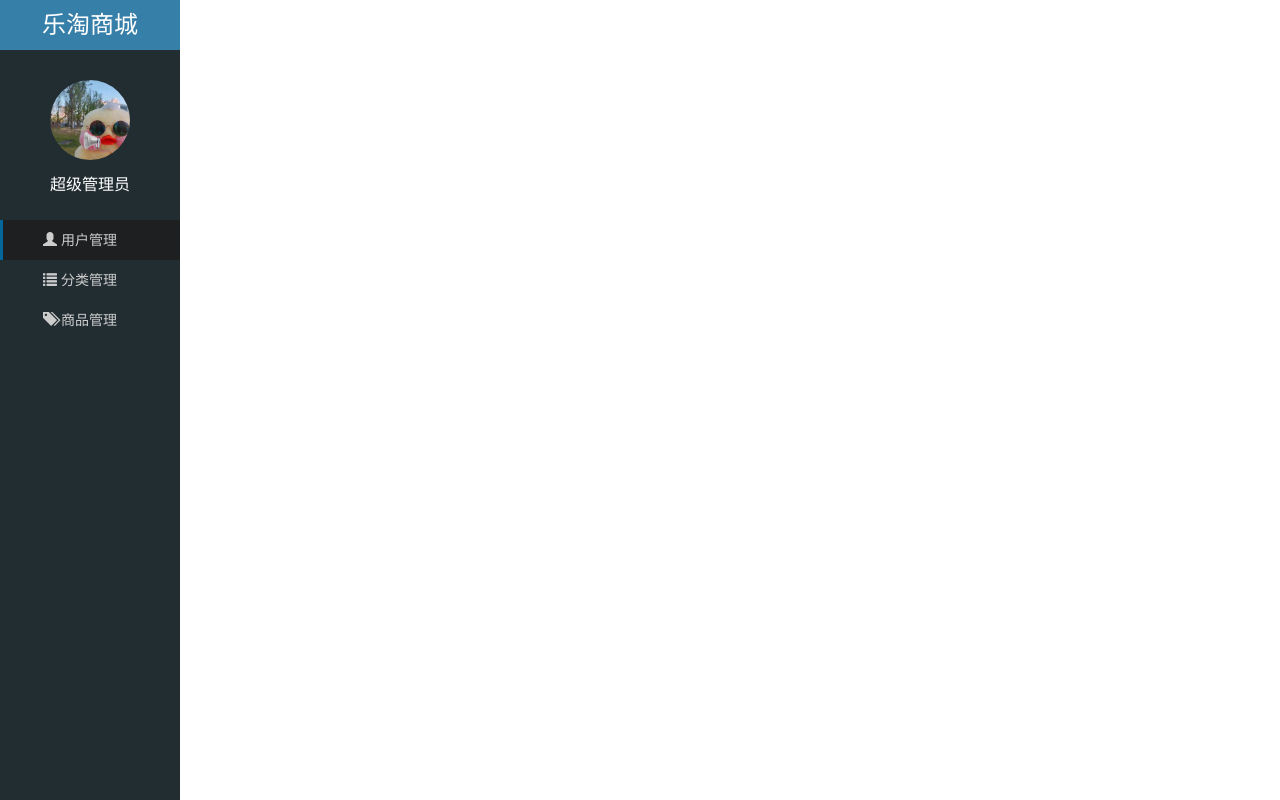
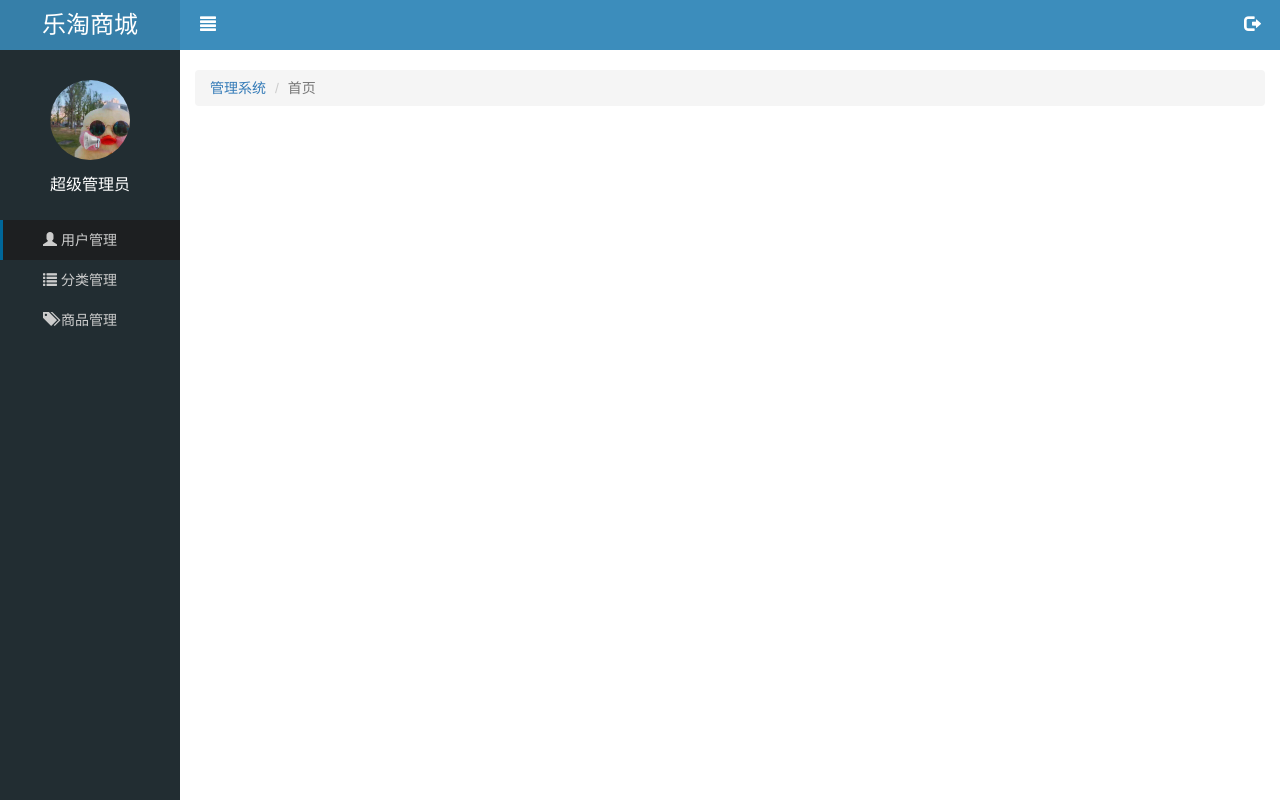
Before and after one commit to labaji/letao, a website: page public/back/index.html in a window 1280 px wide. Drawn offline with Linux system fonts and the light colour scheme.

Commit message:
首页静态页完成

```diff
--- a/public/back/css/common.css
+++ b/public/back/css/common.css
@@ -32,6 +32,9 @@ a:active {
     width: 180px;
     height: 100%;
     background-color: #222d32;
+    position: absolute;
+    top: 0;
+    left: 0;
 }
 
 .lt_aside .title a {
@@ -77,3 +80,24 @@ a:active {
     background-color: #1d1f21;
     border-color: #069;
 }
+
+
+.lt_main {
+    width: 100%;
+    height: 100%;
+    /* background-color: pink; */
+    padding-left: 180px;
+}
+
+.lt_main .lt_header {
+    height: 50px;
+    background-color: #3c8dbc;
+    padding: 0  20px;
+    line-height: 50px;
+    margin-bottom: 20px;
+}
+
+.lt_main .lt_header a {
+    color: #fff;
+    font-size: 16px;
+}
--- a/public/back/index.html
+++ b/public/back/index.html
@@ -25,7 +25,7 @@
         <div class="nav">
             <ul>
                 <li>
-                    <a href="user.html" class="now" >
+                    <a href="user.html" class="now">
                         <span class="glyphicon glyphicon-user"></span>
                         用户管理
                     </a>
@@ -50,7 +50,25 @@
         </div>
     </div>
 
-    <div class="lt_main"></div>
+    <div class="lt_main">
+        <div class="lt_header">
+            <a href="javascript:;" class="pull-left icon_1">
+                <span class="glyphicon glyphicon-align-justify"></span>
+            </a>
+            <a href="javascript:;" class="pull-right icon_out">
+                <span class="glyphicon glyphicon-log-out"></span>
+            </a>
+        </div>
+
+        <div class="container-fluid">
+            <ol class="breadcrumb">
+                <li>
+                    <a href="#">管理系统</a>
+                </li>
+                <li class="active">首页</li>
+            </ol>
+        </div>
+    </div>
 
 
 
```
